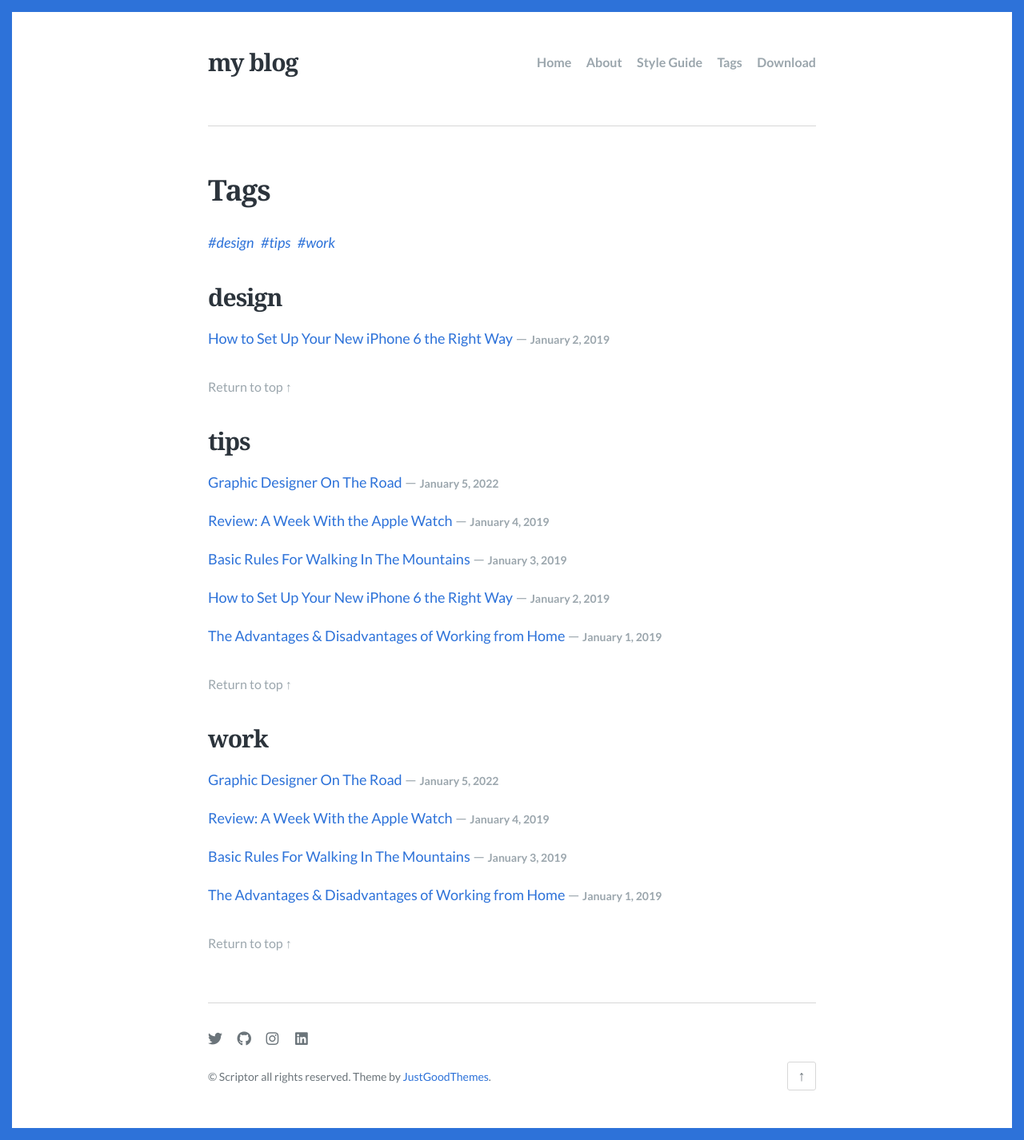
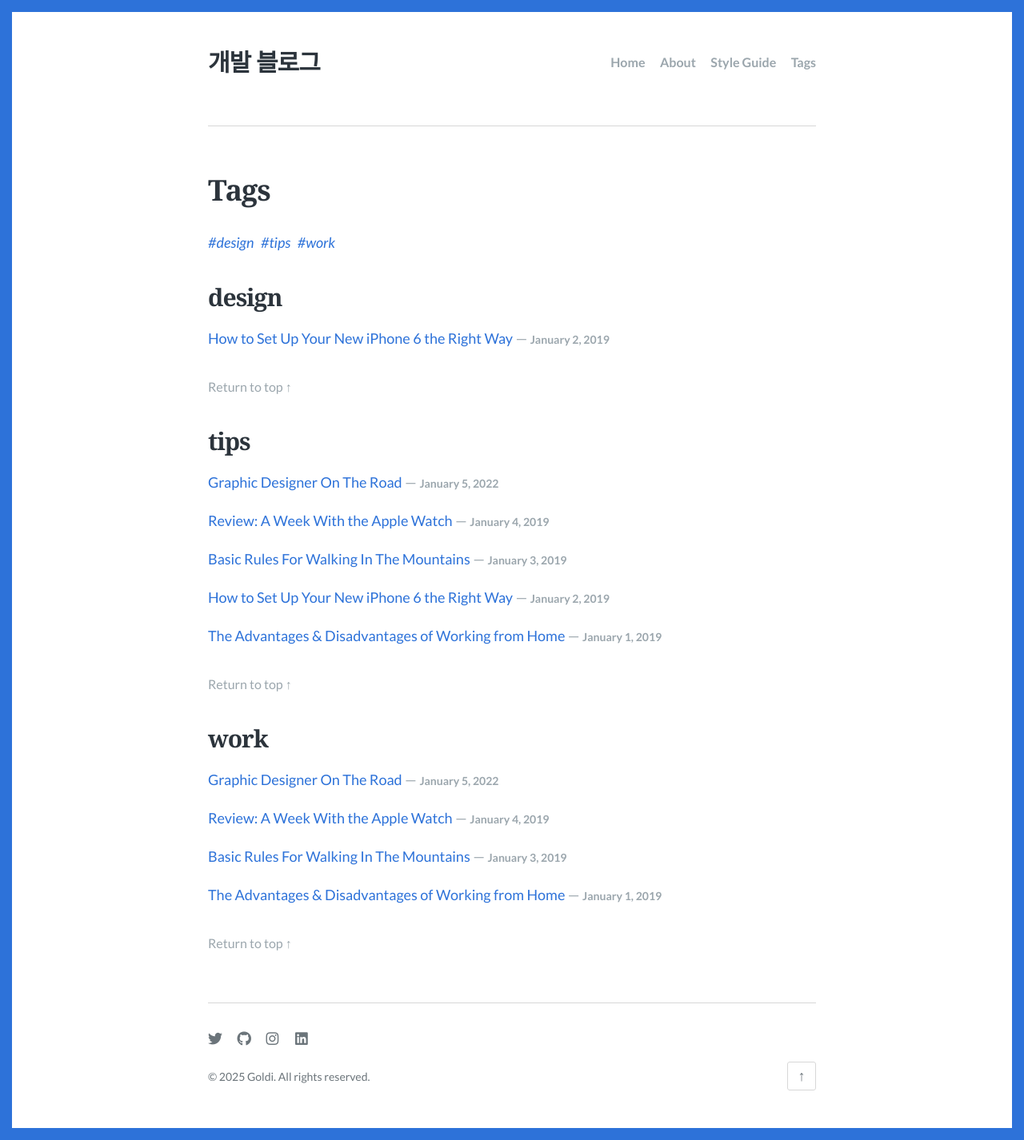
Before and after one commit to goldi1204/goldi1204.github.io, a Jekyll site: the page built from tags.md, in a window 1280 px wide. Shown: the whole page at 80% size. Built offline with Jekyll 4.4.1, drawn with Linux system fonts in a browser that asks for light colours; some web fonts are replaced.

Commit message:
Update site config

```diff
--- a/_config.yml
+++ b/_config.yml
@@ -6,13 +6,13 @@
 # 'jekyll serve'. If you change this file, please restart the server process.
 
 # Site language
-lang: en-US
+lang: ko-KR
 
 # Site title
-title: "my blog"
+title: "개발 블로그"
 
 # A description of your site for meta tag, search engine results.
-description: "developer"
+description: "개발자가 되기 위한 여정"
 
 # The subpath of your site, e.g. /blog, for generating urls.
 baseurl: ""
@@ -36,8 +36,6 @@ navigation:
     url: /style-guide/
   - text: Tags
     url: /tags/
-  - text: Download
-    url: https://github.com/JustGoodThemes/Scriptor-Jekyll-Theme
 
 # The shortname for your Disqus site to enable comments.
 disqus: justgoodthemes
@@ -47,7 +45,7 @@ accent_color: '#2d72d9'
 
 # Site footer
 footer:
-  content: "&copy; Scriptor all rights reserved. Theme by [JustGoodThemes](https://www.justgoodthemes.com)."
+  content: "&copy; 2025 Goldi. All rights reserved."
   has_social: true
 
 # Plugins
```
